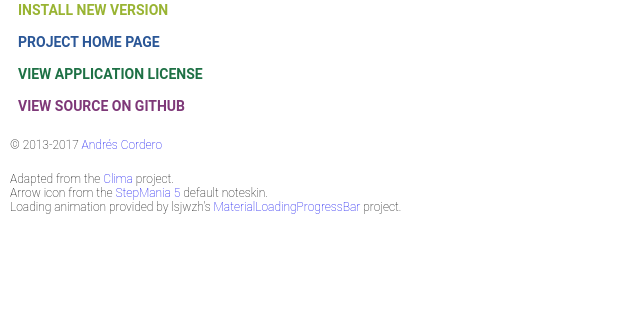
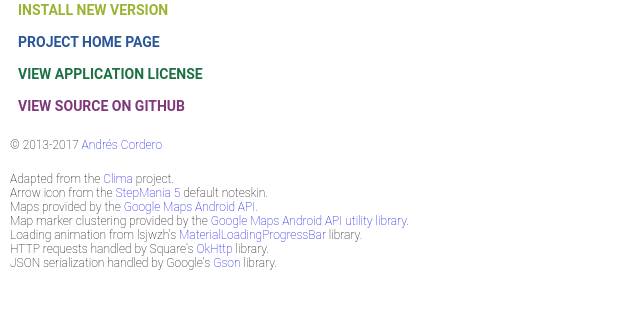
Before and after one commit to Andrew67/ddr-finder, a PHP site: page /about.php in a window 1280 px wide. Shown: the part 147-456 px from the top of the page, without its empty margins (0-640 px from the left). Run offline with PHP 8.4, Linux system fonts and the light colour scheme.

Commit message:
Update latest app version to (still unreleased) 3.0.7. For 3.0.7, show attribution for new map style (and remove for loading circle). Add attributions for miscellaneous libraries used.

```diff
--- a/web/about.php
+++ b/web/about.php
@@ -26,7 +26,7 @@
 
 $versionName = (isset($_GET['n'])) ? $_GET['n'] : '???';
 $versionCode = (isset($_GET['c'])) ? (int) $_GET['c'] : 0;
-define('LATEST_VERSION', 18);
+define('LATEST_VERSION', 19);
 ?>
 <!DOCTYPE html>
 <html lang="en">
@@ -75,7 +75,15 @@ define('LATEST_VERSION', 18);
 <h5>
     Adapted from the <a href="https://github.com/ltorres8890/Clima">Clima</a> project.<br>
     Arrow icon from the <a href="http://stepmania.com/">StepMania 5</a> default noteskin.<br>
-    Loading animation provided by lsjwzh's <a href="https://github.com/lsjwzh/MaterialLoadingProgressBar">MaterialLoadingProgressBar</a> project.
+    Maps provided by the <a href="https://developers.google.com/maps/documentation/android-api/">Google Maps Android API</a>.<br>
+    Map marker clustering provided by the <a href="https://github.com/googlemaps/android-maps-utils/">Google Maps Android API utility library</a>.<br>
+    <?php if ($versionCode < 19): ?>
+    Loading animation from lsjwzh's <a href="https://github.com/lsjwzh/MaterialLoadingProgressBar">MaterialLoadingProgressBar</a> library.<br>
+    <?php else: ?>
+    Map style based on <a href="https://snazzymaps.com/style/7/icy-blue">Icy Blue</a> by Sahir Memon.<br>
+    <?php endif; ?>
+    HTTP requests handled by Square's <a href="https://github.com/square/okhttp/">OkHttp</a> library.<br>
+    JSON serialization handled by Google's <a href="https://github.com/google/gson">Gson</a> library.
 </h5>
 </body>
 </html>
```
